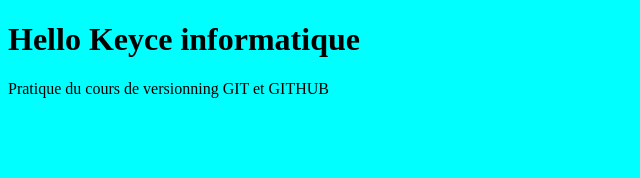
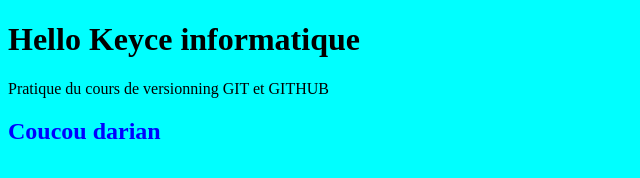
Before and after one commit to tks-teks/Projet-Git, a plain HTML site: page index.html in a window 1280 px wide. Shown: the whole page, without its empty margins (0-640 px from the left). Drawn offline with Linux system fonts and the light colour scheme.

Commit message:
Modification faites dans ce projet

```diff
--- a/index.html
+++ b/index.html
@@ -9,5 +9,6 @@
 <body>
     <h1>Hello Keyce informatique</h1>
     <p>Pratique du cours de versionning GIT et GITHUB</p>
+    <h2>Coucou darian</h2>
 </body>
 </html>
--- a/style.css
+++ b/style.css
@@ -1,3 +1,7 @@
 body{
     background-color: aqua;
 }
+
+h2{
+    color: blue;
+}
```
